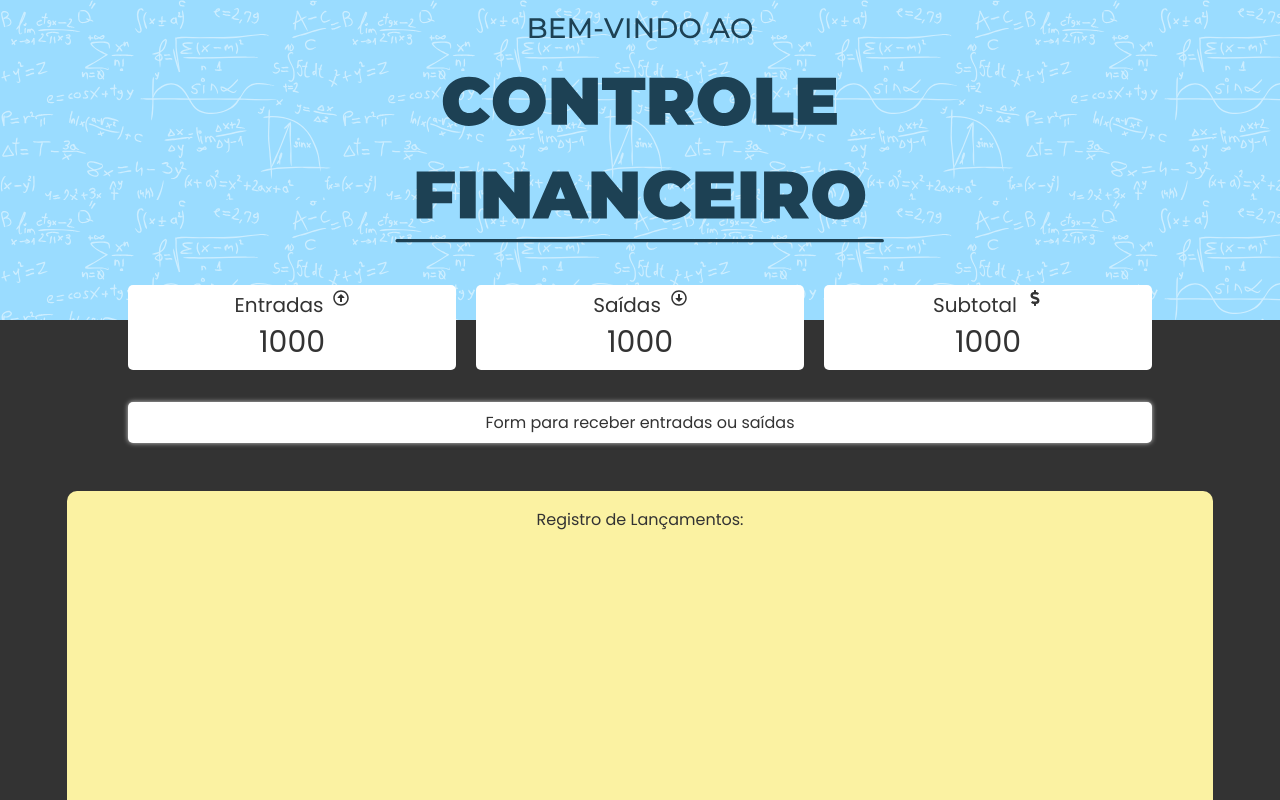
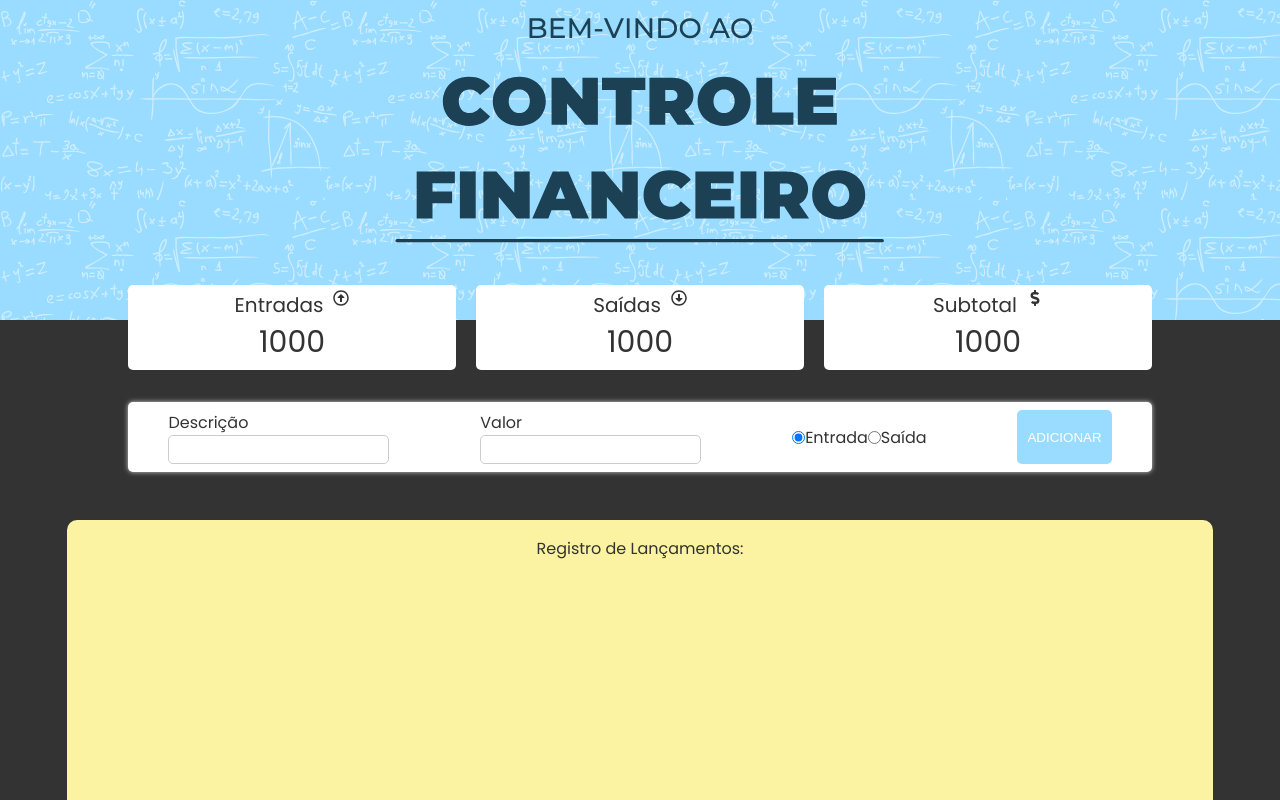
Before and after one commit to MarcioBADias/controle-financeiro, a React (Create React App) app: page / in a window 1280 px wide. Shown: the top 800 px of the page. Built offline with nearby package versions, Linux system fonts and the light colour scheme.

Commit message:
IMplementando o FORM

```diff
--- a/src/components/form/index.js
+++ b/src/components/form/index.js
@@ -1,10 +1,40 @@
-import React from "react";
+import React, { useState } from "react";
 
 import * as C from './styles';
 
 const Form = () => {
+    const [desc, setDesc] = useState('');
+    const [amount, setAmount] = useState('');
+    const [isExpense, setExpense] = useState('');
+
+    const handleSave = () => {
+        if (!desc || !amount){
+            alert('Informe a descrição e o valor');
+            return;
+        } else if (amount < 1) {
+            alert('O valor tem que ser positivo!');
+            return;
+        };
+    };
+
     return (
-        <C.Container>Form para receber entradas ou saídas</C.Container>
+        <C.Container>
+            <C.ImputContent>
+                <C.Label>Descrição</C.Label>
+                <C.Input value={desc} onChange={(e) => setDesc(e.target.value)} />
+            </C.ImputContent>
+            <C.ImputContent>
+                <C.Label>Valor</C.Label>
+                <C.Input value={amount} type='number' onChange={(e) => setAmount(e.target.value)} />
+            </C.ImputContent>
+            <C.RadioGroup>
+                <C.Input type='radio' id='rIncome' defaultChecked name='group1' onChange={() => setExpense(!isExpense)} />
+                <C.Label htmlFor='rIncome'>Entrada</C.Label>
+                <C.Input type='radio' id='rExpenses' name='group1' onChange={() => setExpense(!isExpense)} />
+                <C.Label htmlFor='rExpenses'>Saída</C.Label>
+            </C.RadioGroup>
+            <C.Button onCLick={handleSave}>ADICIONAR</C.Button>
+        </C.Container>
     )
 }
 
--- a/src/components/form/styles.js
+++ b/src/components/form/styles.js
@@ -12,4 +12,43 @@
     justify-content: space-around;
     padding: .5rem 0;
     gap: 10px;
+
+    @media (max-width: 500px) {
+        display:grid;
+    }
 `;
+
+export const ImputContent = styled.div`
+    display: flex;
+    flex-direction: column;
+`;
+
+export const Label = styled.label``;
+
+export const Input = styled.input`
+    outline: none;
+    border-radius: 5px;
+    padding: 5px 10px;
+    font-size: 15px;
+    border: 1px solid #ccc;
+`;
+
+export const RadioGroup = styled.div`
+    display: flex;
+    align-items: center;
+
+    input: {
+        margin: 20px;
+        accent-color: black;
+        margin-top: 0;
+    }
+`;
+
+export const Button = styled.button`
+    padding: 5px 10px;
+    border: none;
+    border-radius: 5px;
+    cursor: pointer;
+    color: white;
+    background-color: #9adcff;
+`;
```
